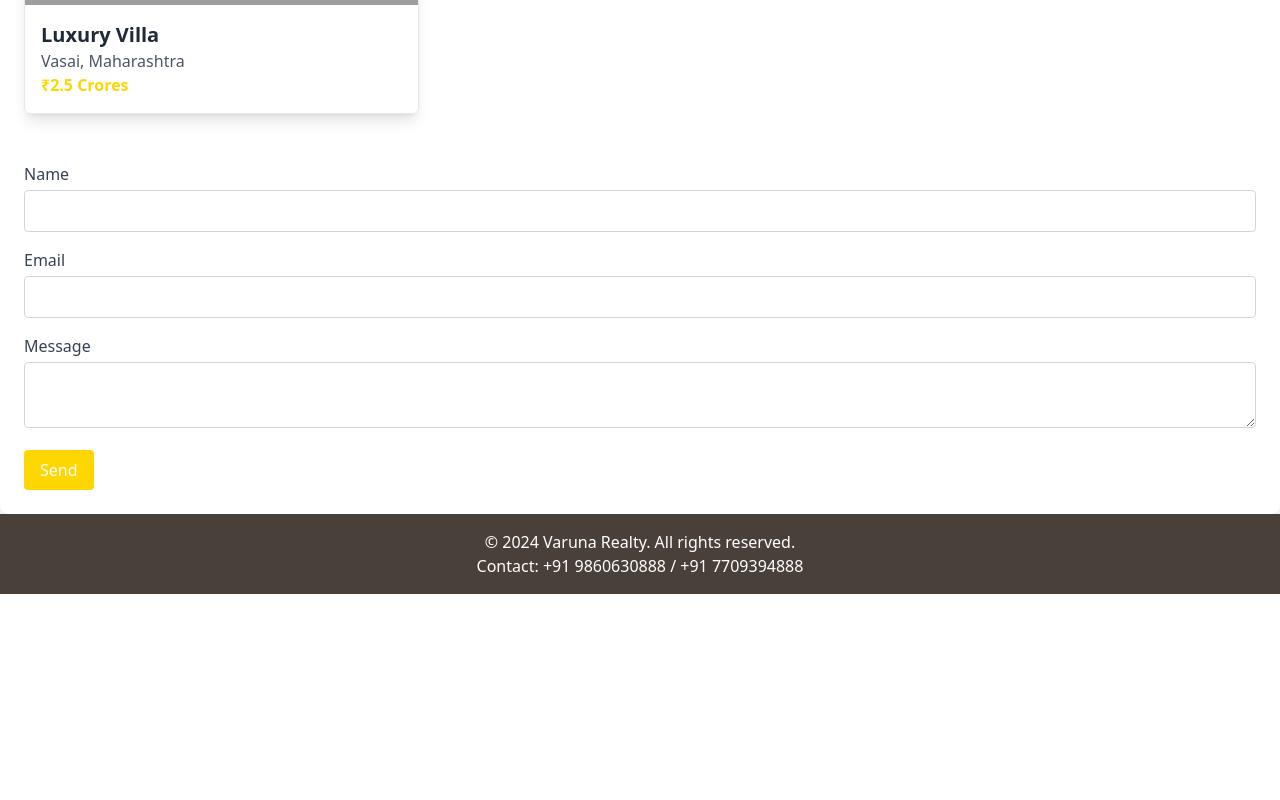
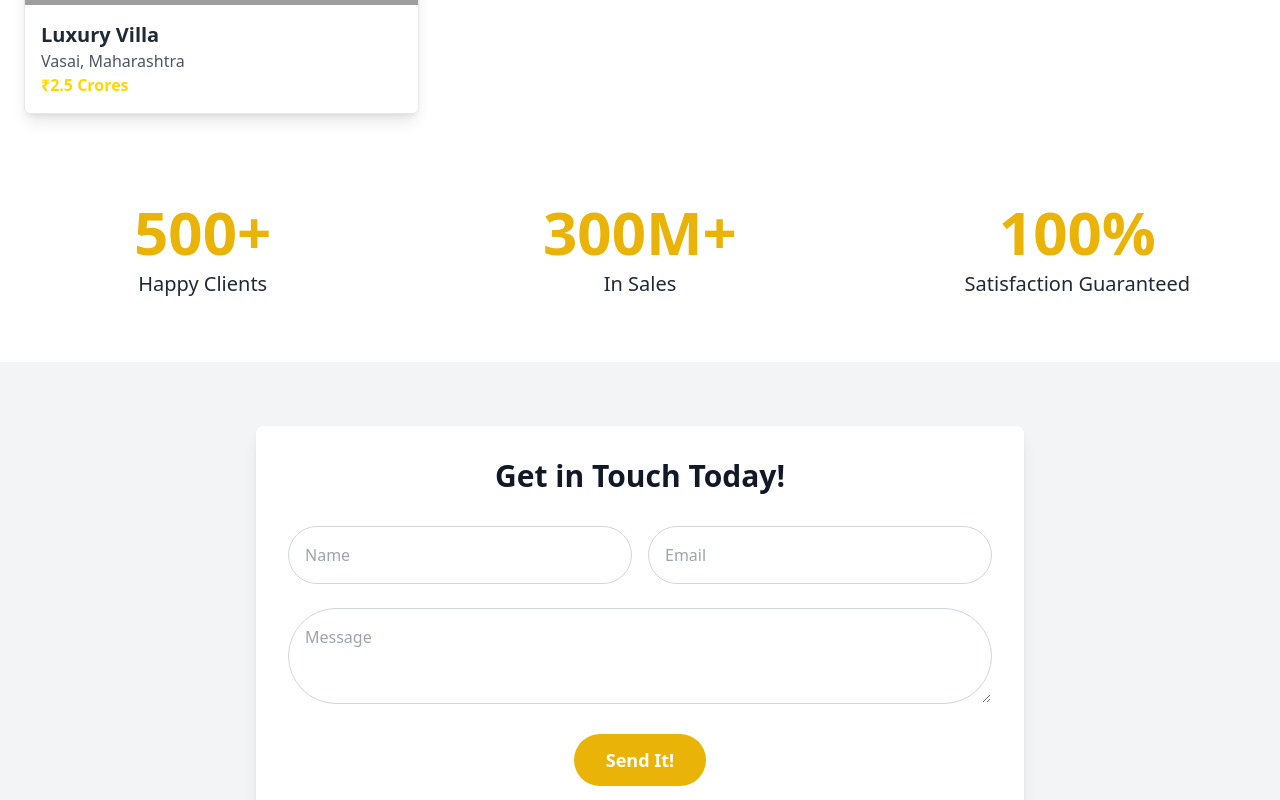
Before and after one commit to satyamgit1/Varuna-Realty, a Next.js app: page / in a window 1280 px wide. Shown: the part 1940-2740 px from the top of the page. Before the commit the page ends 2534 px from the top, so only its background shows below. Built offline with nearby package versions, Linux system fonts and the light colour scheme; grey boxes are pictures that could not be loaded.

Commit message:
animation added

```diff
--- a/components/ContactForm.js
+++ b/components/ContactForm.js
@@ -1,19 +1,69 @@
-const ContactForm = () => (
-    <form className="bg-white p-6 rounded-lg shadow-md">
-      <div className="mb-4">
-        <label className="block text-gray-700">Name</label>
-        <input type="text" className="w-full p-2 border border-gray-300 rounded mt-1" />
+import { useState } from 'react';
+
+const ContactForm = () => {
+  const [formData, setFormData] = useState({
+    name: '',
+    email: '',
+    message: ''
+  });
+
+  const handleChange = (e) => {
+    setFormData({
+      ...formData,
+      [e.target.name]: e.target.value
+    });
+  };
+
+  const handleSubmit = (e) => {
+    e.preventDefault();
+    // handle form submission logic
+    console.log('Form submitted', formData);
+  };
+
+  return (
+    <section className="py-16 bg-gray-100 flex justify-center items-center">
+      <div className="bg-white p-8 rounded-lg shadow-lg w-full max-w-3xl">
+        <h2 className="text-3xl font-bold text-center mb-8 text-gray-900 animate-fadeInDown">
+          Get in Touch Today!
+        </h2>
+        <form onSubmit={handleSubmit} className="space-y-6">
+          <div className="flex space-x-4 animate-fadeInUp">
+            <input
+              type="text"
+              name="name"
+              value={formData.name}
+              onChange={handleChange}
+              placeholder="Name"
+              className="w-1/2 p-4 rounded-full border border-gray-300 focus:ring-2 focus:ring-yellow-400 focus:outline-none transition duration-300"
+            />
+            <input
+              type="email"
+              name="email"
+              value={formData.email}
+              onChange={handleChange}
+              placeholder="Email"
+              className="w-1/2 p-4 rounded-full border border-gray-300 focus:ring-2 focus:ring-yellow-400 focus:outline-none transition duration-300"
+            />
+          </div>
+          <div className="animate-fadeInUp">
+            <textarea
+              name="message"
+              value={formData.message}
+              onChange={handleChange}
+              placeholder="Message"
+              className="w-full p-4 h-24 rounded-full border border-gray-300 focus:ring-2 focus:ring-yellow-400 focus:outline-none transition duration-300"
+            />
+          </div>
+          <div className="flex justify-center animate-fadeInUp">
+          <button className="bg-yellow-500 text-white px-8 py-3 rounded-full text-lg font-semibold hover:bg-yellow-600 transition-all duration-500 ease-in-out">
+  Send It!
+</button>
+
+          </div>
+        </form>
       </div>
-      <div className="mb-4">
-        <label className="block text-gray-700">Email</label>
-        <input type="email" className="w-full p-2 border border-gray-300 rounded mt-1" />
-      </div>
-      <div className="mb-4">
-        <label className="block text-gray-700">Message</label>
-        <textarea className="w-full p-2 border border-gray-300 rounded mt-1"></textarea>
-      </div>
-      <button type="submit" className="bg-primary text-white px-4 py-2 rounded">Send</button>
-    </form>
+    </section>
   );
+};
 
-  export default ContactForm;
+export default ContactForm;
--- a/components/HeroSection.js
+++ b/components/HeroSection.js
@@ -17,7 +17,7 @@ const HeroSection = () => (
 
       {/* Subtitle */}
       <p className="text-primary text-lg md:text-xl mt-4 max-w-2xl opacity-0 animate-fadeInUp delay-300">
-        Explore the best residential and commercial properties in Vasai, Palghar, and surrounding regions.
+        Explore the best residential and commercial properties in Naigaon, Vasai, Palghar, and surrounding regions.
       </p>
 
       {/* Call-to-action button */}
--- /dev/null
+++ b/components/StatsSection.js
@@ -0,0 +1,38 @@
+import { useEffect, useState } from 'react';
+
+const StatsSection = () => {
+  const [isVisible, setIsVisible] = useState(false);
+
+  useEffect(() => {
+    const handleScroll = () => {
+      const statsSection = document.getElementById('stats-section');
+      const rect = statsSection.getBoundingClientRect();
+      if (rect.top <= window.innerHeight) {
+        setIsVisible(true);
+      }
+    };
+    window.addEventListener('scroll', handleScroll);
+    return () => window.removeEventListener('scroll', handleScroll);
+  }, []);
+
+  return (
+    <section id="stats-section" className="py-16 bg-white text-center">
+      <div className="container mx-auto grid grid-cols-1 md:grid-cols-3 gap-8">
+        <div className={`transition-opacity duration-1000 ${isVisible ? 'opacity-100' : 'opacity-0'}`}>
+          <h2 className="text-6xl font-bold text-yellow-500">500+</h2>
+          <p className="text-xl font-medium text-gray-800 mt-2">Happy Clients</p>
+        </div>
+        <div className={`transition-opacity duration-1000 delay-200 ${isVisible ? 'opacity-100' : 'opacity-0'}`}>
+          <h2 className="text-6xl font-bold text-yellow-500">300M+</h2>
+          <p className="text-xl font-medium text-gray-800 mt-2">In Sales</p>
+        </div>
+        <div className={`transition-opacity duration-1000 delay-400 ${isVisible ? 'opacity-100' : 'opacity-0'}`}>
+          <h2 className="text-6xl font-bold text-yellow-500">100%</h2>
+          <p className="text-xl font-medium text-gray-800 mt-2">Satisfaction Guaranteed</p>
+        </div>
+      </div>
+    </section>
+  );
+};
+
+export default StatsSection;
--- a/package.json
+++ b/package.json
@@ -9,6 +9,8 @@
     "lint": "next lint"
   },
   "dependencies": {
+    "gsap": "^3.12.5",
+    "locomotive-scroll": "^4.1.4",
     "next": "14.2.13",
     "react": "^18",
     "react-dom": "^18"
--- a/pages/index.js
+++ b/pages/index.js
@@ -4,6 +4,7 @@ import PropertyCard from '../components/PropertyCard';
 import HeroSection from '../components/HeroSection';
 import ComingSoon from '@/components/ComingSoon';
 import ContactForm from '@/components/ContactForm';
+import StatsSection from '@/components/StatsSection';
 
 export default function Home() {
   return (
@@ -24,6 +25,7 @@ export default function Home() {
           {/* Add more PropertyCards as needed */}
         </div>
       </div>
+      <StatsSection />
     <ContactForm />
       <Footer />
     </>
--- a/styles/globals.css
+++ b/styles/globals.css
@@ -1,3 +1,7 @@
 @tailwind base;
 @tailwind components;
 @tailwind utilities;
+
+html {
+  scroll-behavior: smooth;
+}
--- a/tailwind.config.js
+++ b/tailwind.config.js
@@ -20,13 +20,18 @@ module.exports = {
             transform: 'translateY(0)',
           },
         },
+        fadeInDown: {
+          '0%': { opacity: 0, transform: 'translateY(-20px)' },
+          '100%': { opacity: 1, transform: 'translateY(0)' },
+        },
       },
       animation: {
         fadeInUp: 'fadeInUp 1s ease-out forwards',
+        fadeInDown: 'fadeInDown 0.5s ease-out forwards',
       },
     },
   },
   plugins: [
-    require('daisyui'),
+    require('daisyui'),  // DaisyUI plugin
   ],
 };
```
Also changed, not shown: hooks/useIntersectionObserver.js (added, +25 -0 lines), 1 other file (tests, documents, lock files or other folders).
